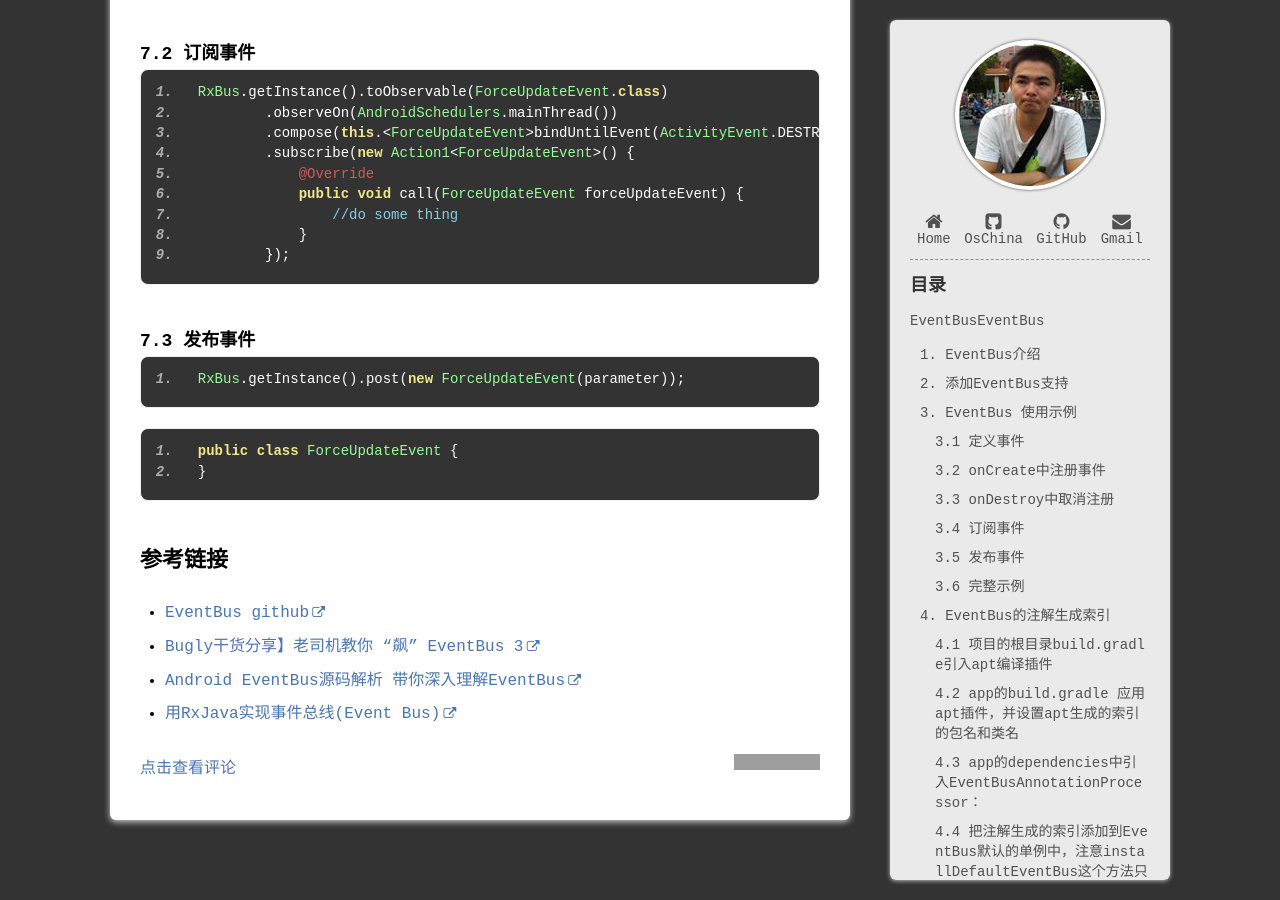
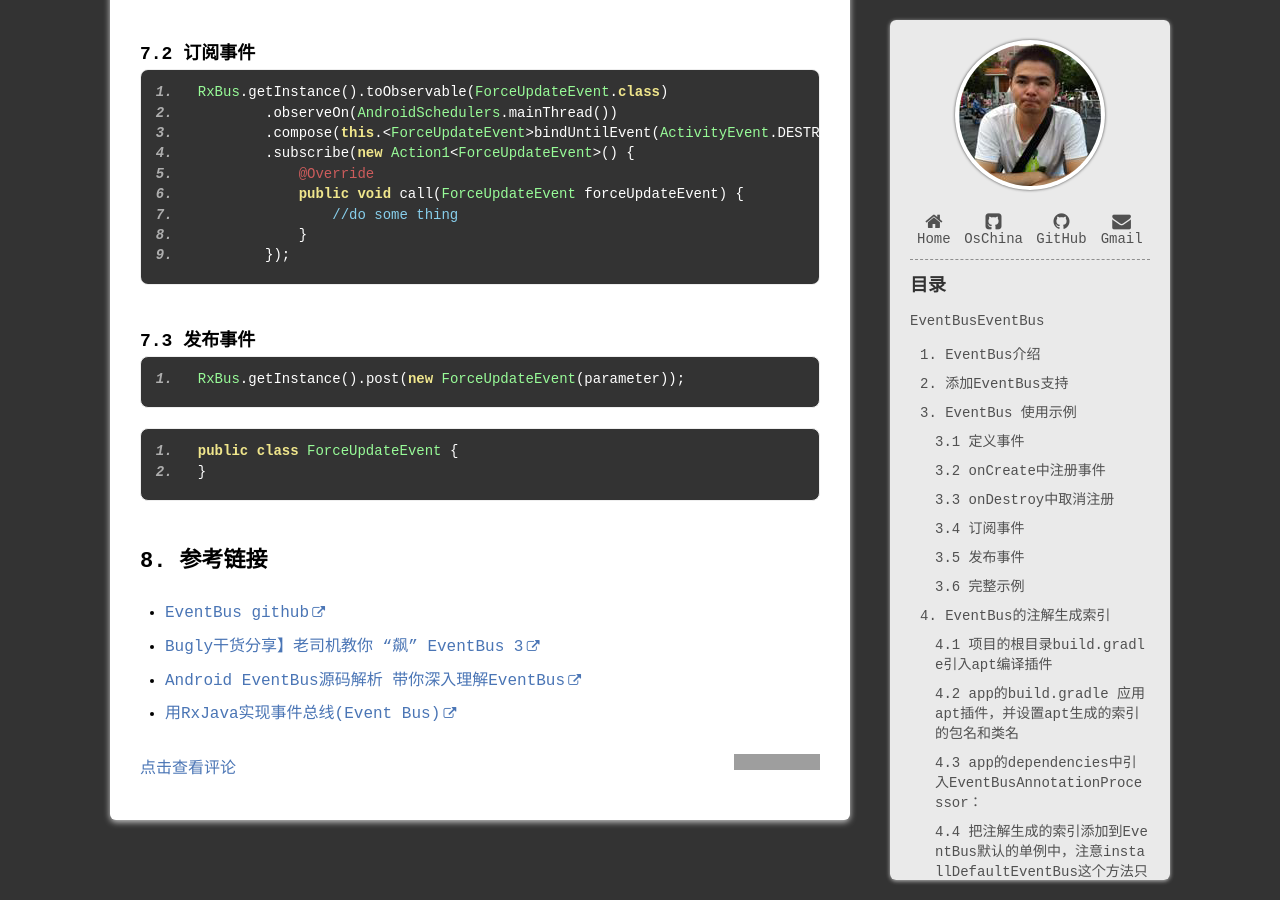
Before and after one commit to way1989/way1989.github.io, a Jekyll site: the page built from _posts/blogs/2016-08-18-EventBus.md, in a window 1280 px wide and 900 px high, scrolled down 13054 px. Built offline with Jekyll 4.4.1, drawn with Linux system fonts in a browser that asks for light colours; grey boxes are pictures that could not be loaded.

Commit message:
调整EventBus文章格式

````diff
--- a/_posts/blogs/2016-08-18-EventBus.md
+++ b/_posts/blogs/2016-08-18-EventBus.md
@@ -507,7 +507,8 @@ EventBus.builder().addIndex(new MySubscriberInfoIndex()).installDefaultEventBus(
   public class ForceUpdateEvent {
   }
 ```
-## 参考链接
+
+## 8. 参考链接
 
 * [EventBus github](https://github.com/greenrobot/EventBus)
 * [Bugly干货分享】老司机教你 “飙” EventBus 3](http://www.cnblogs.com/bugly/p/5475034.html)
````
